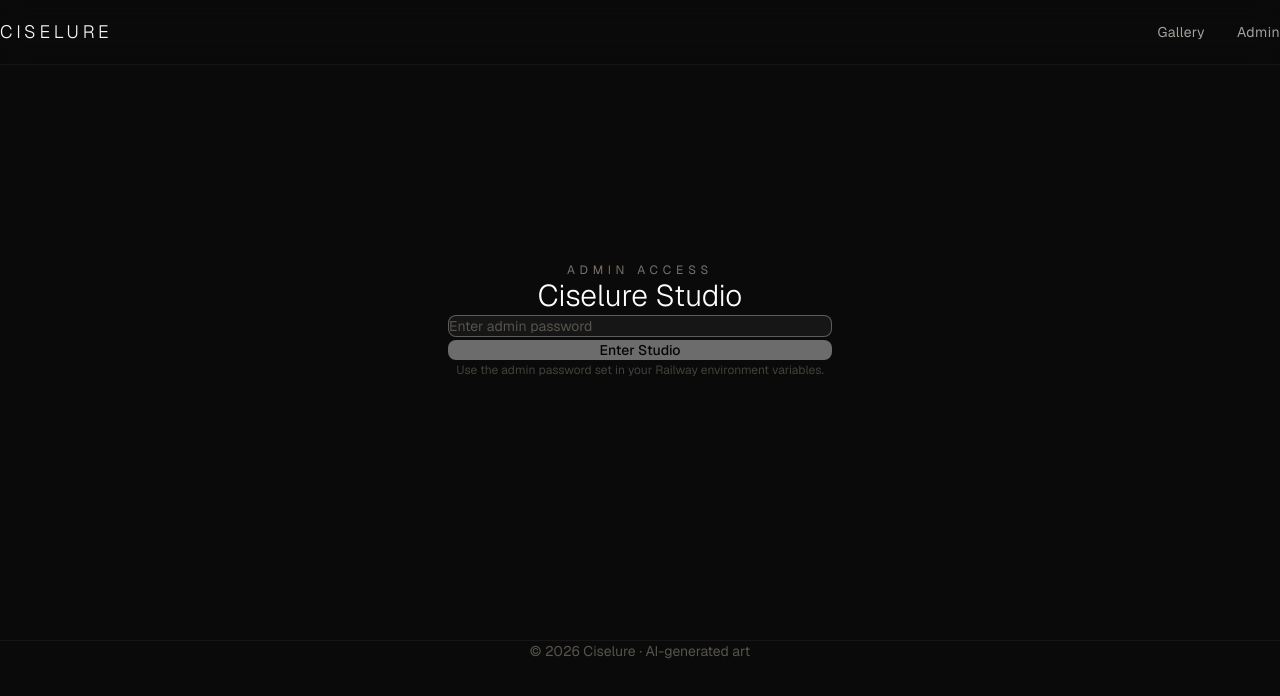
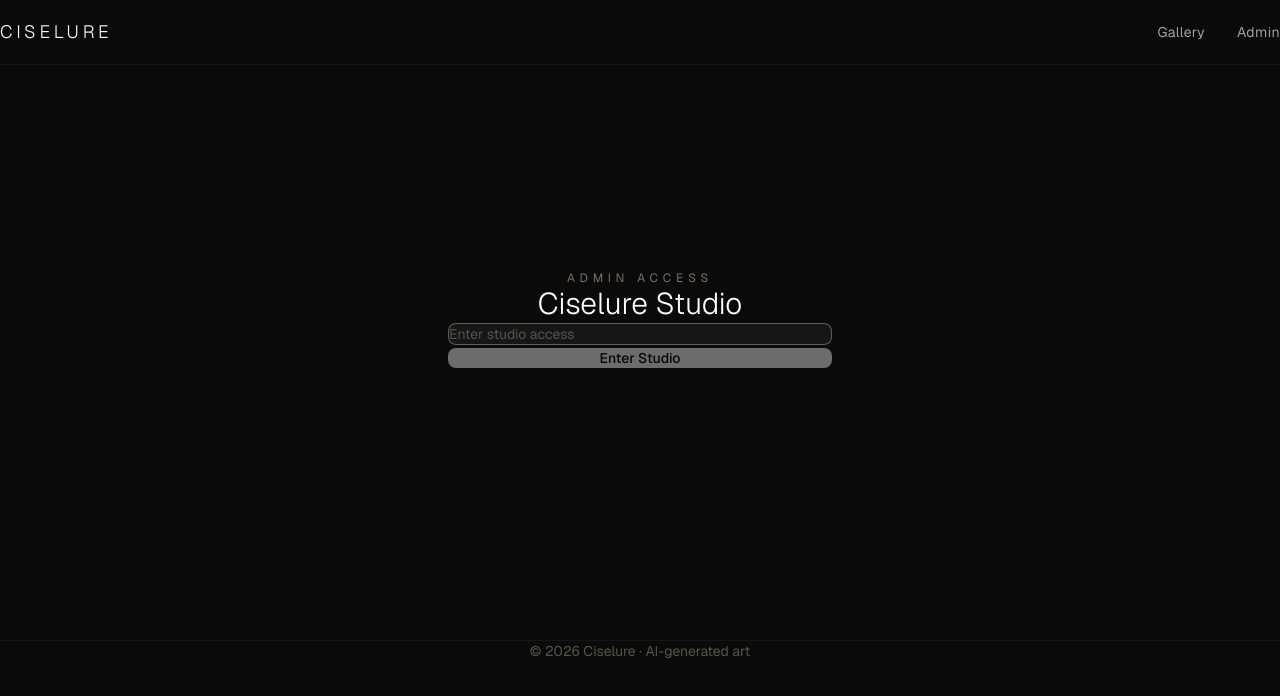
Before and after one commit to Amzil-AI/ciselure_web, a Next.js app: page /admin in a window 1280 px wide. Shown: the top 696 px of the page. Built offline with nearby package versions, Linux system fonts and the light colour scheme.

Commit message:
Remove password hints and wording from admin UI

```diff
--- a/src/app/admin/page.tsx
+++ b/src/app/admin/page.tsx
@@ -45,13 +45,13 @@
       });
 
       if (!res.ok) {
-        setAuthError("Incorrect password.");
+        setAuthError("Access denied.");
         return;
       }
 
       setAuthenticated(true);
     } catch {
-      setAuthError("Could not verify password. Please try again.");
+      setAuthError("Could not verify access. Please try again.");
     } finally {
       setLoggingIn(false);
     }
@@ -150,7 +150,7 @@
           <form onSubmit={handleLogin} className="space-y-4">
             <input
               type="password"
-              placeholder="Enter admin password"
+              placeholder="Enter studio access"
               value={password}
               onChange={(e) => setPassword(e.target.value)}
               className="w-full bg-white/5 border border-white/10 rounded-lg px-4 py-3 text-white placeholder-stone-600 focus:outline-none focus:border-white/30 transition-colors text-sm"
@@ -165,9 +165,6 @@
               {loggingIn ? "Checking…" : "Enter Studio"}
             </button>
           </form>
-          <p className="text-stone-700 text-xs text-center mt-6">
-            Use the admin password set in your Railway environment variables.
-          </p>
         </div>
       </div>
     );
--- a/src/app/api/admin/verify/route.ts
+++ b/src/app/api/admin/verify/route.ts
@@ -6,7 +6,7 @@
     const adminPassword = process.env.ADMIN_PASSWORD ?? "ciselure2026";
 
     if (password !== adminPassword) {
-      return NextResponse.json({ error: "Incorrect password." }, { status: 401 });
+      return NextResponse.json({ error: "Access denied." }, { status: 401 });
     }
 
     return NextResponse.json({ ok: true });
```
